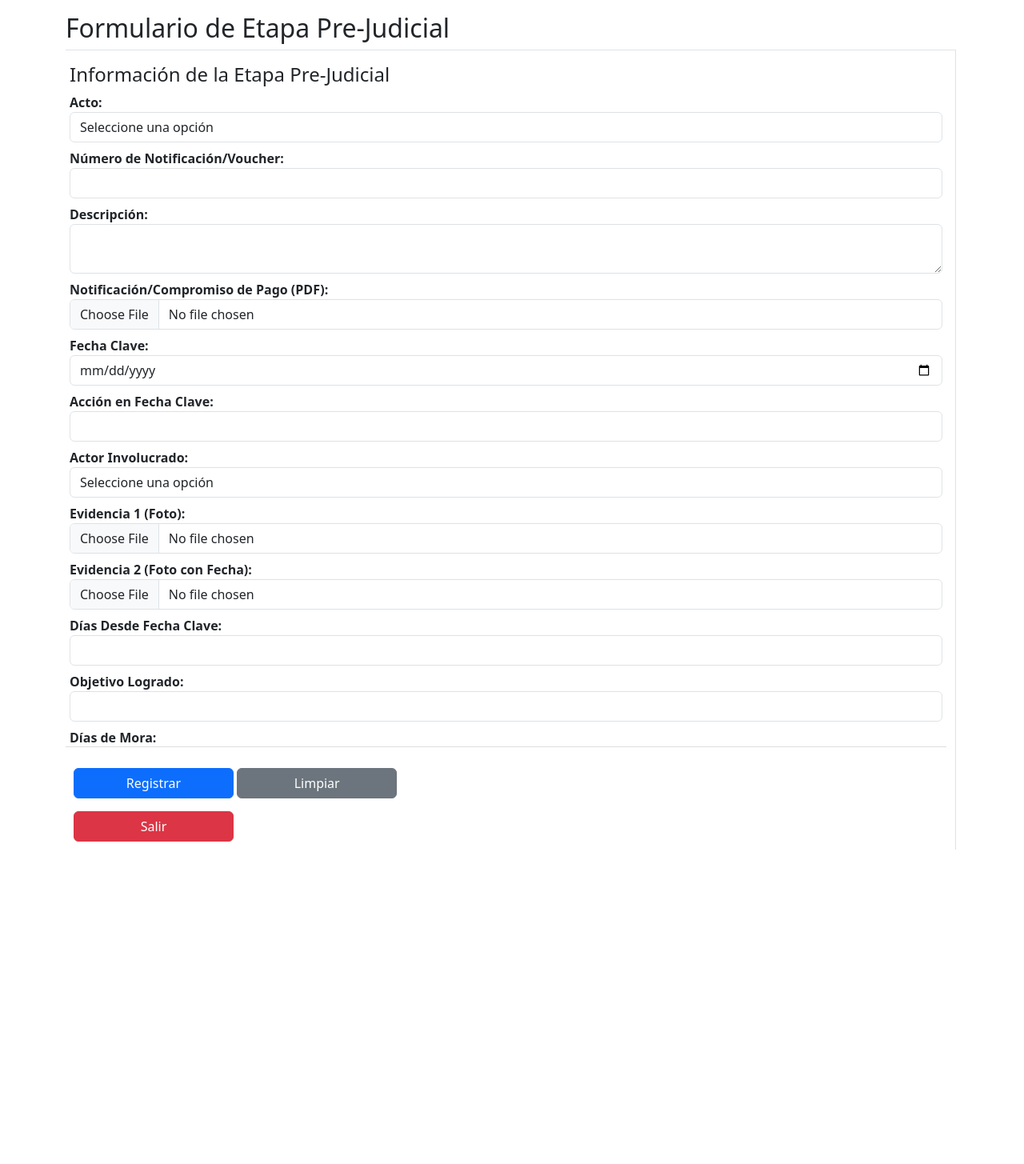
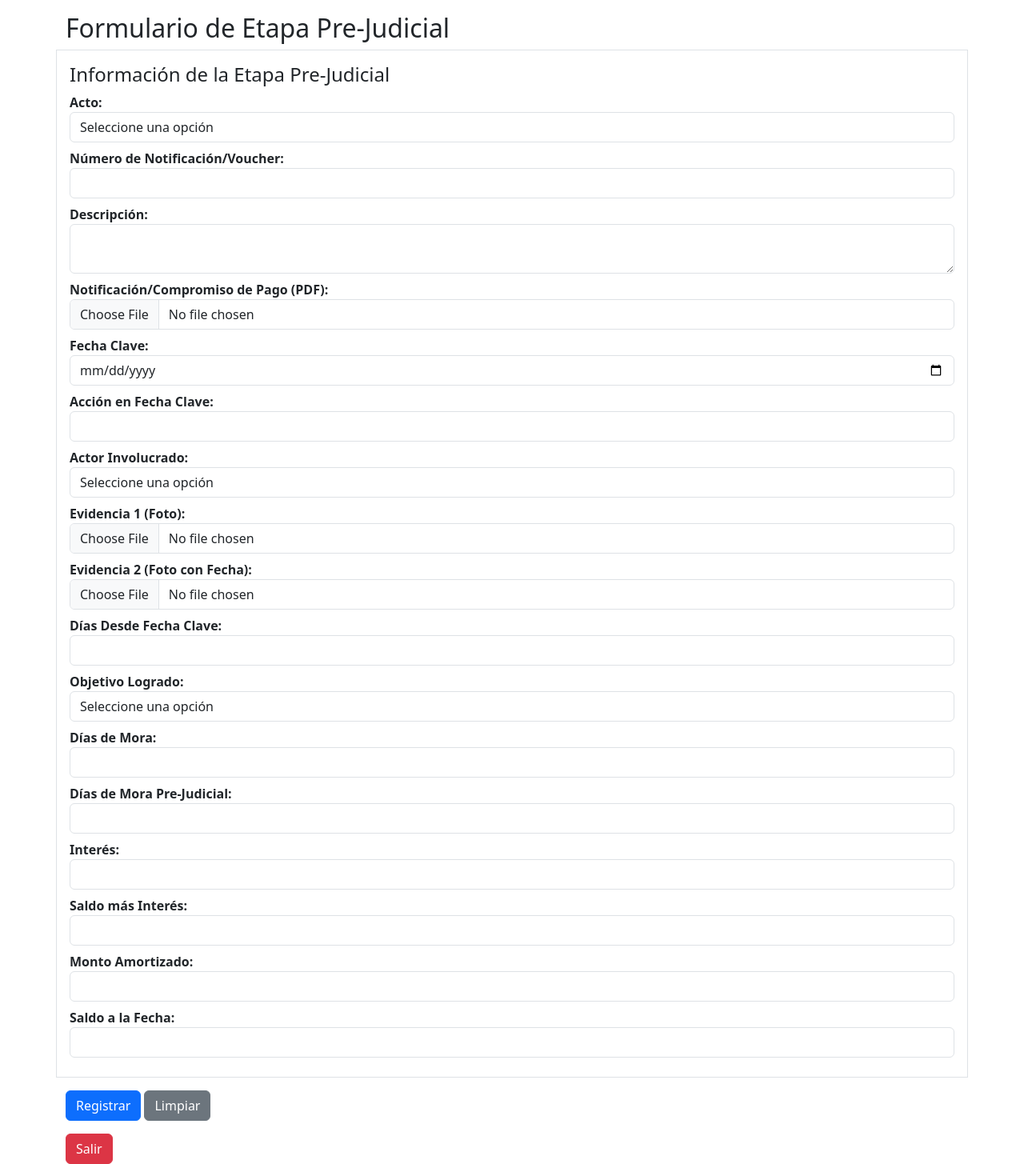
Before and after one commit to jota1818/proyecto_finaciera-, a PHP site: page /registro_prejudicial.php in a window 1280 px wide. Shown: the whole page at 80% size. Before the commit the page ends 1062 px from the top, so only its background shows below. Run offline with PHP 8.4, Linux system fonts and the light colour scheme.

Commit message:
Modificacion de registro prejudicial y su validacion prejudicial

```diff
--- a/pre_judicial/registro_prejudicial.php
+++ b/pre_judicial/registro_prejudicial.php
@@ -34,8 +34,15 @@ if ($_SERVER["REQUEST_METHOD"] == "POST") {
     $monto_amortizado = $_POST["monto_amortizado"];
     $saldo_fecha = $_POST["saldo_fecha"];
 
+    // Directorio de destino para los archivos subidos
+    $target_dir = "uploads/";
+
+    // Crear el directorio si no existe
+    if (!file_exists($target_dir)) {
+        mkdir($target_dir, 0777, true);
+    }
+
     // Mover archivos al directorio deseado
-    $target_dir = "uploads/";
     move_uploaded_file($_FILES["notif_compromiso_pago_Evidencia"]["tmp_name"], $target_dir . $notif_compromiso_pago_Evidencia);
     move_uploaded_file($_FILES["evidencia1_localizacion"]["tmp_name"], $target_dir . $evidencia1_localizacion);
     move_uploaded_file($_FILES["evidencia2_foto_fecha"]["tmp_name"], $target_dir . $evidencia2_foto_fecha);
@@ -45,8 +52,6 @@ if ($_SERVER["REQUEST_METHOD"] == "POST") {
 
     if ($conn->query($sql) === TRUE) {
         $message = "Registro exitoso";
-        header("Location: index.php?message=" . urlencode($message));
-        exit();
     } else {
         $message = "Error: " . $sql . "<br>" . $conn->error;
     }
@@ -59,37 +64,21 @@ $conn->close();
 <head>
     <link href="https://cdn.jsdelivr.net/npm/bootstrap@5.3.0/dist/css/bootstrap.min.css" rel="stylesheet">
     <script src="validacion_prejudicial.js" defer></script>
-    <style>
-        .form-container {
-            height: 1000px; /* Altura fija para el contenedor del formulario */
-            overflow-y: auto; /* Habilitar desplazamiento vertical */
-            padding-right: 15px; /* Espacio para la barra de desplazamiento */
-        }
-        .fixed-buttons {
-            position: sticky;
-            bottom: 0;
-            background-color: white;
-            padding: 10px;
-            border-top: 1px solid #ddd;
-            justify-content: center;  /* Centra los botones horizontalmente */
-            gap: 100px; /* Espacio entre los botones */
-        }
-        .fixed-buttons button {
-            width: 200px; /* Ajusta el ancho de los botones */
-            font-size: 16px; /* Ajusta el tamaño de la fuente si es necesario */
-        }
-    </style>
 </head>
 <body class="container mt-3">
     <div>
         <h2>Formulario de Etapa Pre-Judicial</h2>
+        <?php if ($message): ?>
+            <div class="alert alert-success" role="alert">
+                <?php echo $message; ?>
+            </div>
+        <?php endif; ?>
     </div>
     <div class="form-container">
         <form name="preJudicialForm" method="post" action="registro_prejudicial.php" enctype="multipart/form-data" onsubmit="return validarFormularioPreJudicial()">
             <div class="row">
                 <div class="col-md-12 border p-3">
                     <h4>Información de la Etapa Pre-Judicial</h4>
-                    <!-- El campo fecha_acto ha sido eliminado -->
                     <div class="mb-2">
                         <label class="fw-bold">Acto:</label>
                         <select name="acto" required class="form-control">
@@ -147,7 +136,11 @@ $conn->close();
                     </div>
                     <div class="mb-2">
                         <label class="fw-bold">Objetivo Logrado:</label>
-                        <input type="text" name="objetivo_logrado" required class="form-control">
+                        <select name="objetivo_logrado" required class="form-control">
+                            <option value="" disabled selected>Seleccione una opción</option>
+                            <option value="SI">SI</option>
+                            <option value="NO">NO</option>
+                        </select>
                     </div>
                     <div class="mb-2">
                         <label class="fw-bold">Días de Mora:</label>
--- a/pre_judicial/validacion_prejudicial.js
+++ b/pre_judicial/validacion_prejudicial.js
@@ -1,11 +1,15 @@
+console.log("Script de validación cargado");
+
 function validarFormularioPreJudicial() {
+    console.log("Validando formulario...");
+
     // Obtener valores del formulario
-    let fecha_acto = document.forms["preJudicialForm"]["fecha_acto"].value;
+    let fecha_acto = new Date(); // Obtener la fecha actual
     let acto = document.forms["preJudicialForm"]["acto"].value;
     let n_de_notif_voucher = document.forms["preJudicialForm"]["n_de_notif_voucher"].value;
     let descripcion = document.forms["preJudicialForm"]["descripcion"].value;
     let notif_compromiso_pago_Evidencia = document.forms["preJudicialForm"]["notif_compromiso_pago_Evidencia"].value;
-    let fecha_clave = document.forms["preJudicialForm"]["fecha_clave"].value;
+    let fecha_clave = new Date(document.forms["preJudicialForm"]["fecha_clave"].value);
     let accion_fecha_clave = document.forms["preJudicialForm"]["accion_fecha_clave"].value;
     let actor = document.forms["preJudicialForm"]["actor"].value;
     let evidencia1_localizacion = document.forms["preJudicialForm"]["evidencia1_localizacion"].value;
@@ -19,89 +23,80 @@ function validarFormularioPreJudicial() {
     let monto_amortizado = document.forms["preJudicialForm"]["monto_amortizado"].value;
     let saldo_fecha = document.forms["preJudicialForm"]["saldo_fecha"].value;
 
-    // Expresiones regulares
-    let regexTexto = /^[a-zA-ZáéíóúÁÉÍÓÚñÑ ]+$/;
-    let regexNumeral = /^\d+$/;
-    let regexDecimal = /^\d+(\.\d{1,2})?$/;
-
     // Validaciones
-    if (!acto || !["Inicio caso pre-judicial", "Notificación", "Amortización", "Cambio Gestor", "Postergación", "Fin de caso", "Pasa a judicial"].includes(acto)) {
-        alert("El acto debe ser una de las siguientes acciones: Inicio caso pre-judicial, Notificación, Amortización, Cambio Gestor, Postergación, Fin de caso, Pasa a judicial."); return false;
-    }
-
-    if (!descripcion || descripcion.length > 100) {
-        alert("La descripción debe tener un máximo de 100 palabras."); return false;
+    if (descripcion.trim().split(/\s+/).length > 100) {
+        alert("La descripción debe tener un máximo de 100 palabras.");
+        return false;
     }
 
     if (!notif_compromiso_pago_Evidencia || ![".docx", ".pdf", ".jpg", ".png"].some(ext => notif_compromiso_pago_Evidencia.endsWith(ext))) {
-        alert("Debe adjuntar un archivo de notificación/compromiso de pago en formato docx, pdf, jpg o png."); return false;
+        alert("Debe adjuntar un archivo de notificación/compromiso de pago en formato docx, pdf, jpg o png.");
+        return false;
     }
 
-    if (fecha_clave && (!fecha_acto || new Date(fecha_clave) < new Date(fecha_acto))) {
-        alert("La fecha clave no puede ser anterior a la fecha del acto."); return false;
+    if (fecha_clave && fecha_clave < fecha_acto) {
+        alert("La fecha clave no puede ser anterior a la fecha del acto.");
+        return false;
     }
 
     if (dias_desde_fecha_clave && isNaN(dias_desde_fecha_clave)) {
-        alert("Días desde fecha clave debe ser un número."); return false;
+        alert("Días desde fecha clave debe ser un número.");
+        return false;
     }
 
     if (dias_de_mora && isNaN(dias_de_mora)) {
-        alert("Días de mora debe ser un número."); return false;
+        alert("Días de mora debe ser un número.");
+        return false;
     }
 
     if (dias_mora_PJ && isNaN(dias_mora_PJ)) {
-        alert("Días de mora PJ debe ser un número."); return false;
+        alert("Días de mora PJ debe ser un número.");
+        return false;
     }
 
     if (interes && isNaN(interes)) {
-        alert("El interés debe ser un número."); return false;
+        alert("El interés debe ser un número.");
+        return false;
     }
 
     if (saldo_int && isNaN(saldo_int)) {
-        alert("El saldo más interés debe ser un número."); return false;
+        alert("El saldo más interés debe ser un número.");
+        return false;
     }
 
     if (monto_amortizado && isNaN(monto_amortizado)) {
-        alert("El monto amortizado debe ser un número."); return false;
+        alert("El monto amortizado debe ser un número.");
+        return false;
     }
 
     if (saldo_fecha && isNaN(saldo_fecha)) {
-        alert("El saldo a la fecha debe ser un número."); return false;
+        alert("El saldo a la fecha debe ser un número.");
+        return false;
     }
 
     // Validación de evidencias
     if (!evidencia1_localizacion || ![".jpg", ".png"].some(ext => evidencia1_localizacion.endsWith(ext))) {
-        alert("Debe adjuntar una imagen para la evidencia 1 en formato jpg o png."); return false;
+        alert("Debe adjuntar una imagen para la evidencia 1 en formato jpg o png.");
+        return false;
     }
 
     if (!evidencia2_foto_fecha || ![".jpg", ".png"].some(ext => evidencia2_foto_fecha.endsWith(ext))) {
-        alert("Debe adjuntar una imagen para la evidencia 2 en formato jpg o png."); return false;
-    }
-
-    // Validación de objetivo logrado
-    if (objetivo_logrado && !["SI", "NO"].includes(objetivo_logrado)) {
-        alert("El objetivo logrado debe ser 'SI' o 'NO'."); return false;
+        alert("Debe adjuntar una imagen para la evidencia 2 en formato jpg o png.");
+        return false;
     }
 
     // Validación de días desde fecha clave
     if (objetivo_logrado === "NO" && !dias_desde_fecha_clave) {
-        alert("Si el objetivo no se logró, debe ingresar los días desde la fecha clave."); return false;
+        alert("Si el objetivo no se logró, debe ingresar los días desde la fecha clave.");
+        return false;
     }
 
     // Validación de actor
     if (actor && !["Gestor", "Cliente", "Supervisor", "Administrador"].includes(actor)) {
-        alert("El actor debe ser uno de los siguientes: Gestor, Cliente, Supervisor, Administrador."); return false;
+        alert("El actor debe ser uno de los siguientes: Gestor, Cliente, Supervisor, Administrador.");
+        return false;
     }
 
-    // Validación de saldo
-    if (saldo_fecha && isNaN(saldo_fecha)) {
-        alert("El saldo a la fecha debe ser un número."); return false;
-    }
-
-    // Validación de monto amortizado
-    if (monto_amortizado && isNaN(monto_amortizado)) {
-        alert("El monto amortizado debe ser un número."); return false;
-    }
-
+    console.log("Formulario validado correctamente");
     return true;
 }
```
Also changed, not shown: pre_judicial/uploads/cool.avif (added), pre_judicial/uploads/images.jfif (added), pre_judicial/uploads/loro.avif (added), pre_judicial/uploads/luna roja.jfif (added), pre_judicial/uploads/luna.jfif (added), pre_judicial/uploads/tigre.jfif (added), 2 other files.
